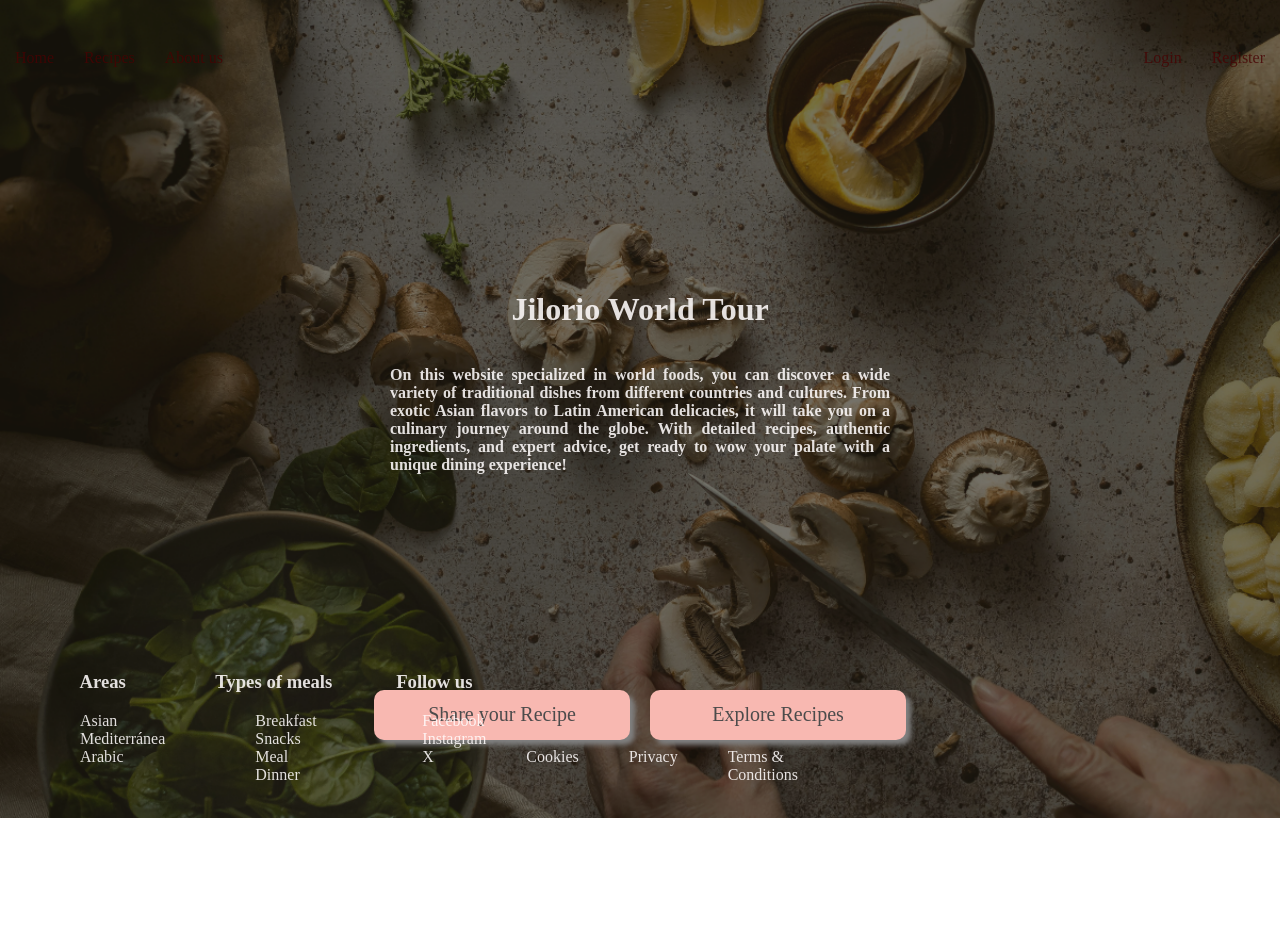
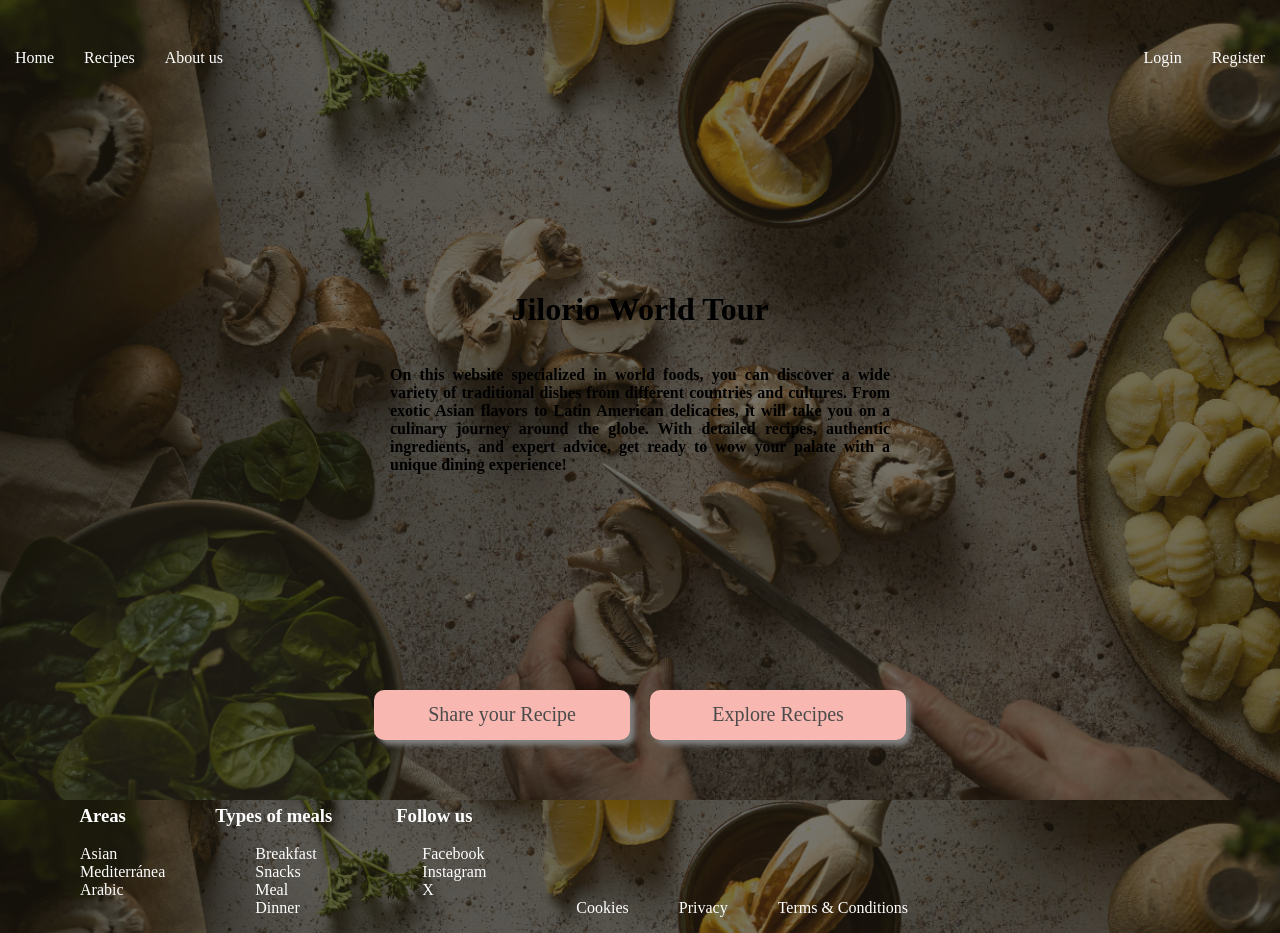
Before and after one commit to PaulaSLT/PROYECTO-FINAL-DE-CURSO-RECETAS, a React (Vite) app in the folder frontend/: page / in a window 1280 px wide. Before the commit the page ends 818 px from the top, so only its background shows below. Built offline with nearby package versions, Linux system fonts and the light colour scheme.

Commit message:
Estilado footer header

```diff
--- a/frontend/src/App.css
+++ b/frontend/src/App.css
@@ -2,9 +2,6 @@
 #root{
     background-size: cover;
     min-height: 100vh;
-}
-div{
-    color: rgba(255, 251, 251, 0.874);
 }
 
 #homecontainer{
--- a/frontend/src/components/Footer/Footer.css
+++ b/frontend/src/components/Footer/Footer.css
@@ -1,7 +1,7 @@
 .footer-spot {
     display: flex;
-    position: absolute;
     bottom: 0;
+    color: white;
 }
 
 .area{
@@ -21,12 +21,15 @@ li{
 
 }
 #legal{
-    display: flex;
+   display: flex;
     flex-direction: row;
     gap: 50px;
-    position: absolute;
-    bottom: 0;
+    align-content: center;
+    text-align: left;
+    align-items:end;
+    align-self: flex-end;
 }
+
 h3{
     text-align: center;
 }
--- a/frontend/src/components/Footer/Footer.jsx
+++ b/frontend/src/components/Footer/Footer.jsx
@@ -1,22 +1,21 @@
-import React from 'react'
-import "./Footer.css"
+import React from "react";
+import "./Footer.css";
 
 function Footer() {
   return (
     <>
-        <div className='footer-spot'>
-            <ul id='Areas'>
-                <li className='area'>
+      <div className="footer-spot">
+        <ul id="Areas">
+          <li className="area">
             <h3>Areas</h3>
             <ul>
               <li>Asian</li>
               <li>Mediterránea</li>
               <li>Arabic</li>
-
             </ul>
           </li>
 
-                <li className='meal'>
+          <li className="meal">
             <h3>Types of meals</h3>
             <ul>
               <li>Breakfast</li>
@@ -32,23 +31,17 @@ function Footer() {
               <li>Facebook</li>
               <li>Instagram</li>
               <li>X</li>
-
             </ul>
           </li>
-            </ul>
-
-
-
-        <div>
-            <ul id='legal'>
+          <ul id="legal">
             <li>Cookies</li>
             <li>Privacy</li>
             <li>Terms & Conditions</li>
           </ul>
-        </div>
+        </ul>
       </div>
     </>
   );
 }
 
-export default Footer
+export default Footer;
--- a/frontend/src/components/HeaderComponent/Header.css
+++ b/frontend/src/components/HeaderComponent/Header.css
@@ -1,14 +1,10 @@
-#header{
-
-    color: rgb(10, 7, 7);
+#header {
+  color: white;
   display: flex;
   justify-content: space-between;
   /* align-items: center; */
   height: 52px;
   width: 100vw;
-
-
-
 }
 
 .headerContent {
@@ -20,8 +16,6 @@
   margin: 10px;
   padding: 5px;
   cursor: pointer;
-    color: rgba(71, 3, 3, 0.8)
-
 }
 
 .boton:hover {
--- a/frontend/src/index.css
+++ b/frontend/src/index.css
@@ -1,11 +1,14 @@
-body {
+html, body {
   margin: 0;
-  background-image: url("../src/Images/BACKGROUND.png");
-  background-size: cover;
+  padding: 0;
+  height: 100%;
   min-height: 100vh;
-  background-repeat: no-repeat;
 }
 
-#root {
-  height: 90vh;
+body {
+  background-image: url("../src/Images/BACKGROUND.png");
+  background-size: cover; /* Asegura que la imagen cubra todo el área */
+  background-repeat: no-repeat; /* Evita que la imagen se repita */
+  background-position: center; /* Centra la imagen */
+  background-attachment: fixed; /* Fija la imagen en el viewport */
 }
```
Lines whose indentation alone changed are shown as unchanged.
